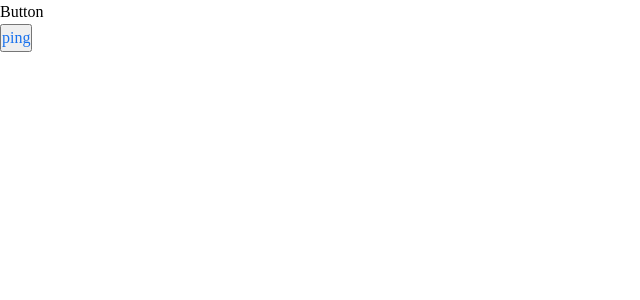
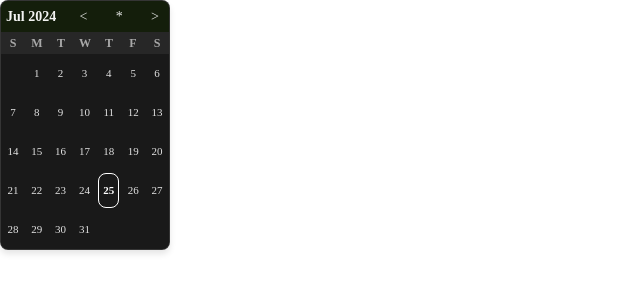
Before and after one commit to jaehafe/calert, a React (Vite) app: page / in a window 1280 px wide. Shown: the top 300 px of the page, without its empty margins (0-640 px from the left). Built offline with nearby package versions, Linux system fonts and the light colour scheme.

Commit message:
feat: Calendar 구현, Keyboard control

```diff
--- a/package.json
+++ b/package.json
@@ -23,6 +23,7 @@
   "dependencies": {
     "@electron-toolkit/preload": "^3.0.1",
     "@electron-toolkit/utils": "^3.0.0",
+    "dayjs": "^1.11.12",
     "electron-updater": "^6.1.7",
     "styled-components": "^6.1.12"
   },
--- a/src/renderer/src/App.tsx
+++ b/src/renderer/src/App.tsx
@@ -1,21 +1,157 @@
+import { ReactNode, useCallback, useEffect, useState } from 'react'
 import styled from 'styled-components'
-import Button from './components/ui/Button'
+import dayjs from 'dayjs'
 
-export default function App(): JSX.Element {
-  const ipcHandle = (): void => window.electron.ipcRenderer.send('ping')
+export default function App() {
+  const [currentDate, setCurrentDate] = useState(dayjs())
+
+  const daysInMonth = currentDate.daysInMonth()
+  const firstDayOfMonth = currentDate.startOf('month').day()
+
+  const prevMonth = useCallback(() => {
+    setCurrentDate((prev) => prev.subtract(1, 'month'))
+  }, [])
+
+  const nextMonth = useCallback(() => {
+    setCurrentDate((prev) => prev.add(1, 'month'))
+  }, [])
+
+  const handleKeyDown = useCallback(
+    (event: KeyboardEvent) => {
+      if (event.key === 'ArrowLeft') {
+        prevMonth()
+      } else if (event.key === 'ArrowRight') {
+        nextMonth()
+      }
+    },
+    [prevMonth, nextMonth]
+  )
+
+  useEffect(() => {
+    window.addEventListener('keydown', handleKeyDown)
+    return () => {
+      window.removeEventListener('keydown', handleKeyDown)
+    }
+  }, [handleKeyDown])
+
+  const renderCalendar = () => {
+    const days: ReactNode[] = []
+    for (let i = 0; i < firstDayOfMonth; i++) {
+      days.push(<Day key={`empty-${i}`} />)
+    }
+    for (let i = 1; i <= daysInMonth; i++) {
+      days.push(
+        <Day key={i} isToday={i === dayjs().date() && currentDate.isSame(dayjs(), 'month')}>
+          {i}
+        </Day>
+      )
+    }
+    return days
+  }
+
+  const moveToToday = () => {
+    setCurrentDate(dayjs())
+  }
 
   return (
-    <Container>
-      <Button />
-      <button onClick={ipcHandle}>
-        <div className="span">ping</div>
-      </button>
-    </Container>
+    <CalendarContainer>
+      <CalendarHeader>
+        <MonthYear>{currentDate.format('MMM YYYY')}</MonthYear>
+        <Button onClick={prevMonth}>&lt;</Button>
+        <Button onClick={moveToToday}>*</Button>
+        <Button onClick={nextMonth}>&gt;</Button>
+      </CalendarHeader>
+      <WeekDays>
+        {['S', 'M', 'T', 'W', 'T', 'F', 'S'].map((day) => (
+          <WeekDay key={day}>{day}</WeekDay>
+        ))}
+      </WeekDays>
+      <DaysGrid>{renderCalendar()}</DaysGrid>
+    </CalendarContainer>
   )
 }
 
-const Container = styled.div`
-  .span {
-    color: ${({ theme }) => theme.colors.colorPrimary};
+const CalendarContainer = styled.div`
+  width: 170px;
+  height: 250px;
+  border: 1px solid rgba(255, 255, 255, 0.1);
+  border-radius: 8px;
+  overflow: hidden;
+  font-size: 12px;
+  display: flex;
+  flex-direction: column;
+  background-color: rgba(18, 18, 18, 0.95);
+  color: rgba(255, 255, 255, 0.87);
+  box-shadow: 0 4px 6px rgba(0, 0, 0, 0.1);
+`
+
+const CalendarHeader = styled.div`
+  display: flex;
+  justify-content: space-between;
+  align-items: center;
+  padding: 5px;
+  background-color: rgba(20, 30, 10, 0.95);
+`
+
+const Button = styled.button`
+  background: none;
+  border: none;
+  cursor: pointer;
+  font-size: 14px;
+  padding: 0 5px;
+  color: rgba(255, 255, 255, 0.87);
+  transition: color 0.3s ease;
+
+  &:hover {
+    color: rgba(255, 255, 255, 1);
   }
 `
+
+const MonthYear = styled.div`
+  font-weight: bold;
+  font-size: 14px;
+  color: rgba(255, 255, 255, 0.95);
+`
+
+const WeekDays = styled.div`
+  display: grid;
+  grid-template-columns: repeat(7, 1fr);
+  background-color: rgba(40, 40, 40, 0.95);
+`
+
+const WeekDay = styled.div`
+  text-align: center;
+  padding: 2px 0;
+  font-weight: bold;
+  color: rgba(255, 255, 255, 0.6);
+`
+
+const DaysGrid = styled.div`
+  display: grid;
+  grid-template-columns: repeat(7, 1fr);
+  grid-auto-rows: 1fr;
+  flex-grow: 1;
+  background-color: rgba(25, 25, 25, 0.95);
+`
+
+const Day = styled.div<{ isToday?: boolean }>`
+  margin: 2px;
+  padding: 4px;
+
+  text-align: center;
+  display: flex;
+  align-items: center;
+  justify-content: center;
+  font-size: 11px;
+  color: ${({ isToday }) => (isToday ? 'white' : 'rgba(255, 255, 255, 0.87)')};
+  border: 1px solid ${({ isToday }) => (isToday ? 'white' : 'none')};
+  border-radius: 0.8rem;
+
+  font-weight: ${({ isToday }) => (isToday ? 'bold' : 'normal')};
+  transition: background-color 0.3s ease;
+
+  &:hover {
+    background-color: ${({ isToday }) =>
+      isToday ? 'rgba(0, 123, 255, 0.9)' : 'rgba(255, 255, 255, 0.1)'};
+  }
+`
```
Also changed, not shown: src/main/index.ts (+52 -12 lines), 1 other file (tests, documents, lock files or other folders).
